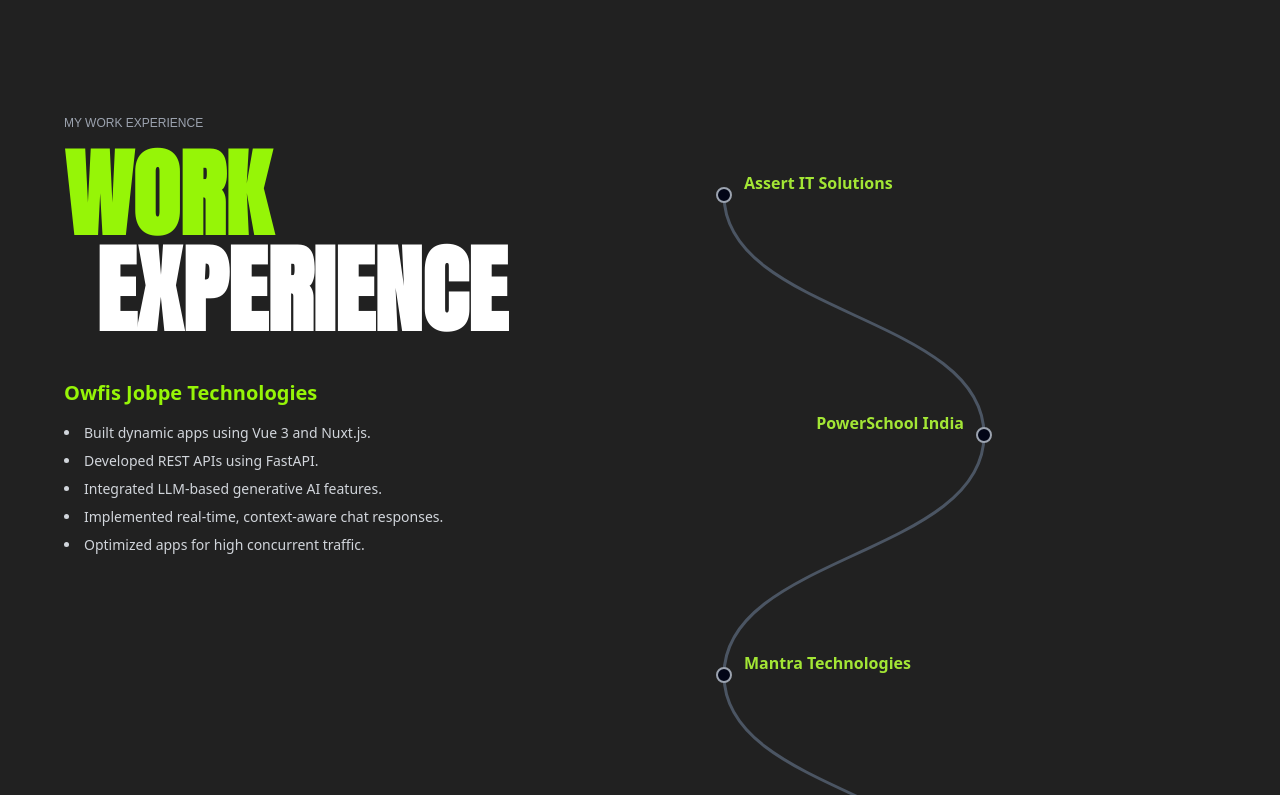
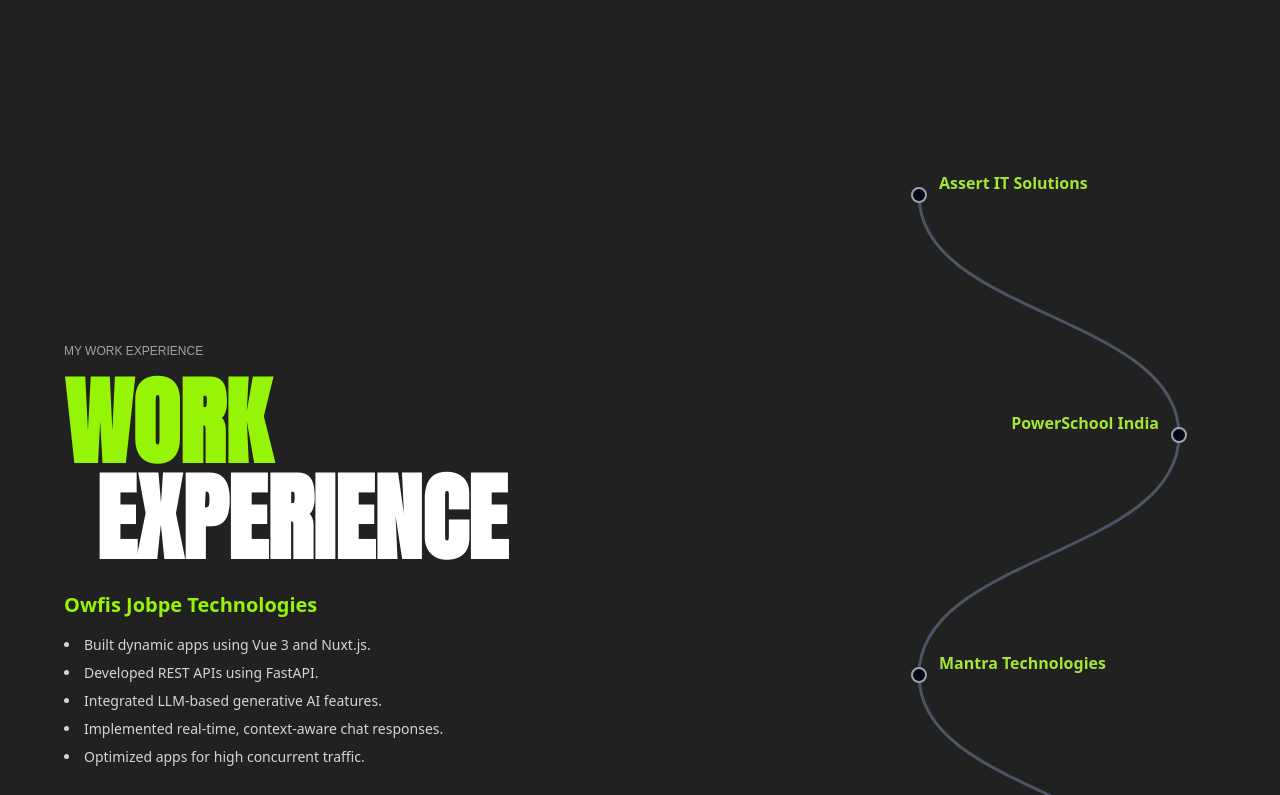
Before and after one commit to saikalyan-bub-io/personal-portfolio, a Vue app: page / in a window 1280 px wide. Shown: the part 1485-2280 px from the top of the page. Built offline with nearby package versions, Linux system fonts and the light colour scheme; a web font is replaced by a local one.

Commit message:
made changes

```diff
--- a/src/views/WorkExperienceView.vue
+++ b/src/views/WorkExperienceView.vue
@@ -1,10 +1,10 @@
 <template>
   <div class="min-h-screen bg-homebg text-white overflow-x-hidden">
-    <section class="min-h-screen py-[20vh]">
-      <div class="grid md:grid-cols-2 gap-12 items-start">
+    <section class="flex flex-col justify-center min-h-screen">
+      <div class="grid md:grid-cols-3 gap-10 items-center">
 
         <!-- LEFT COLUMN -->
-        <div class="space-y-10">
+        <div class="md:col-span-2 space-y-6">
 
           <!-- Heading -->
           <div class="space-y-4">
@@ -31,10 +31,10 @@
         </div>
 
         <!-- RIGHT COLUMN (GRAPH UNCHANGED) -->
-        <div>
+        <div class="flex justify-center">
           <div
             ref="timelineRef"
-            class="w-full max-w-md h-[90vh]"
+            class="w-full max-w-md h-[60vh] sm:h-[70vh] md:h-[90vh]"
           ></div>
         </div>
 
```
